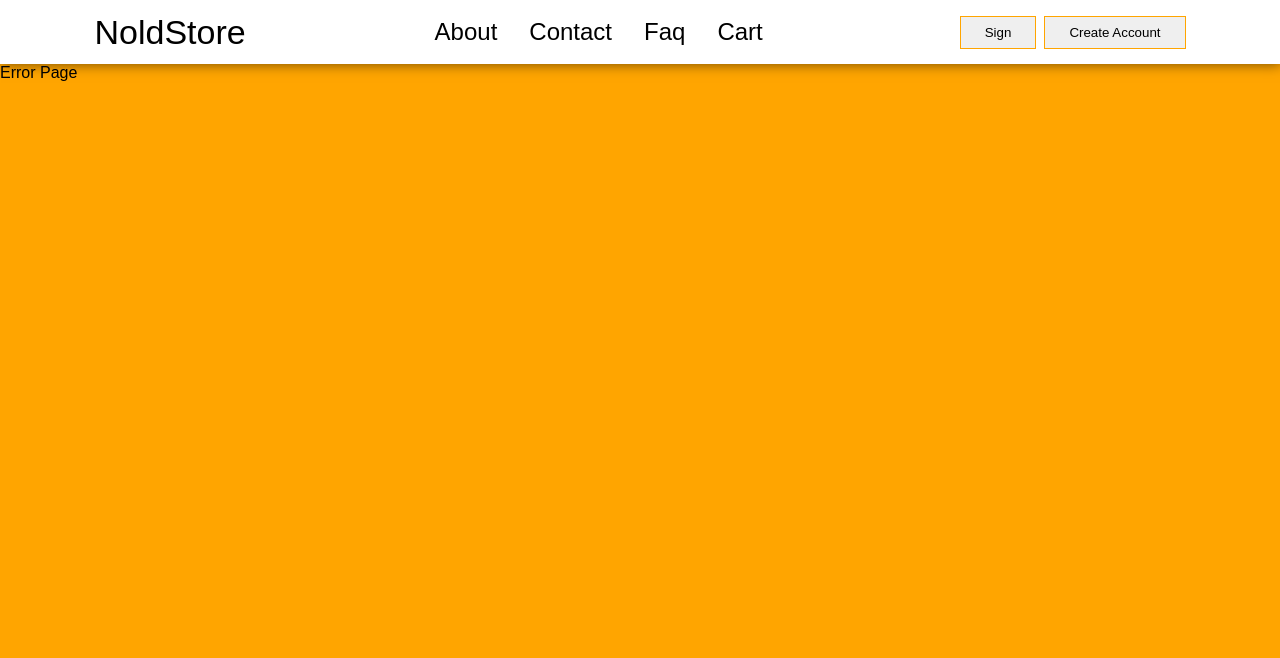
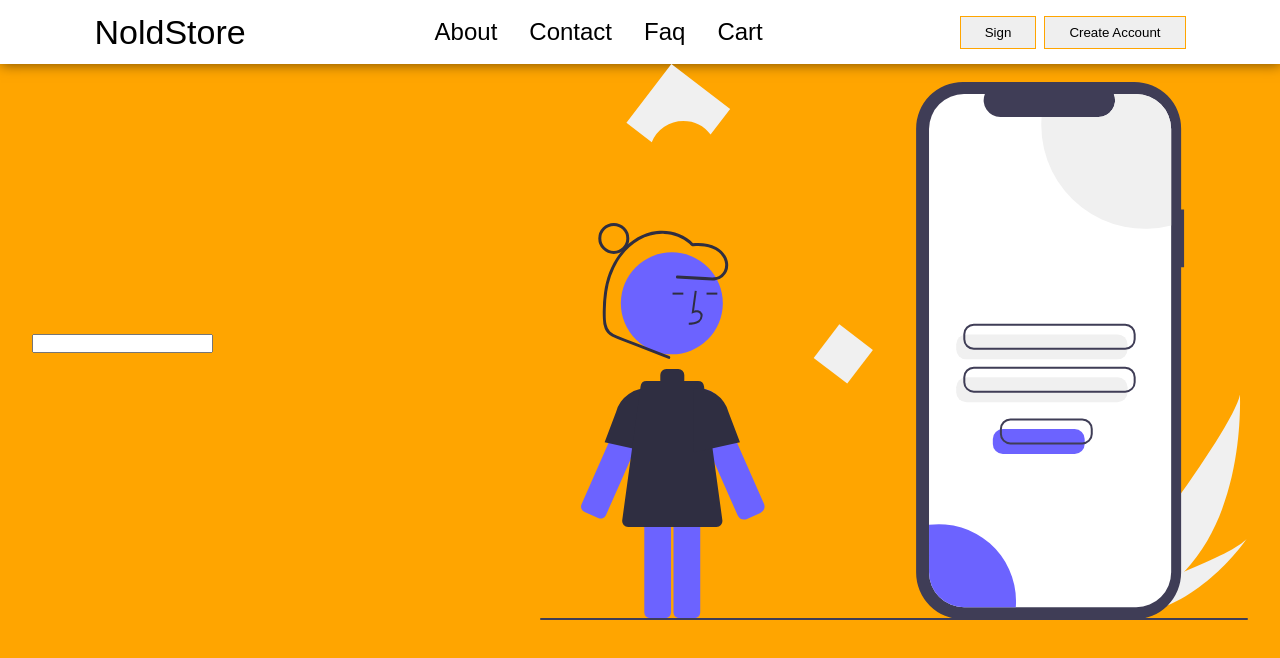
Before and after one commit to arnold-O/Noldstore, a React (Create React App) app: page /login in a window 1280 px wide. Shown: the top 658 px of the page. Built offline with nearby package versions, Linux system fonts and the light colour scheme; a web font is replaced by a local one.

Commit message:
adding illustration

```diff
--- a/src/App.js
+++ b/src/App.js
@@ -14,6 +14,7 @@ import Gaming from './pages/Gaming';
 import Headphones from './pages/Headphones';
 import Electronics from './pages/Electronics';
 import Shoes from './pages/Shoes';
+import Login from './pages/Login';
 
 function App() {
   return (
@@ -33,6 +34,7 @@ function App() {
   <Route  path='/headphones' element={<Headphones/>}/>
   <Route  path='/gaming' element={<Gaming/>}/>
   <Route  path='/fashion' element={<Fashion/>}/>
+  <Route  path='/login' element={<Login/>}/>
 
   <Route  path='*' element={<Error/>}/>
 </Routes>
--- a/src/index.css
+++ b/src/index.css
@@ -405,3 +405,16 @@ box-shadow: 5px 5px 6px grey;
   color: red;
 }
 /* single product */
+
+
+
+/* login form */
+.login-form-wrapper{
+
+  display: grid;
+  align-items: center;
+  grid-template-columns: 1fr 1fr;
+}
+
+
+/* login form */
--- /dev/null
+++ b/src/pages/Login.js
@@ -0,0 +1,28 @@
+import React from 'react'
+
+export default function Login() {
+  return (
+    <>
+    <div className="main-container-wrapper">
+
+
+        <div className='login-form-wrapper'>
+
+
+    <div className='login-form'>
+        <input type="text"  id='email' className='input-form'/>
+        <label htmlFor="email" className='form-label'></label>
+    </div>
+
+    <div className='login-image-placeholder'>
+        <img src="login.svg" alt="" />
+
+    </div>
+
+    </div>
+    </div>
+
+    </>
+
+  )
+}
```
Also changed, not shown: public/login.svg (added).
